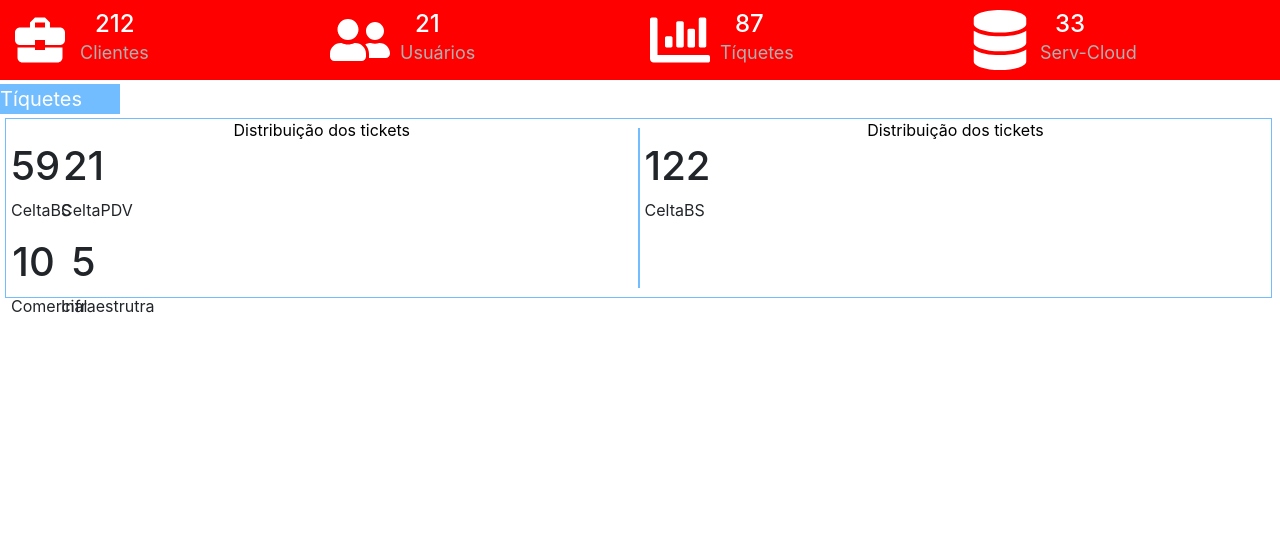
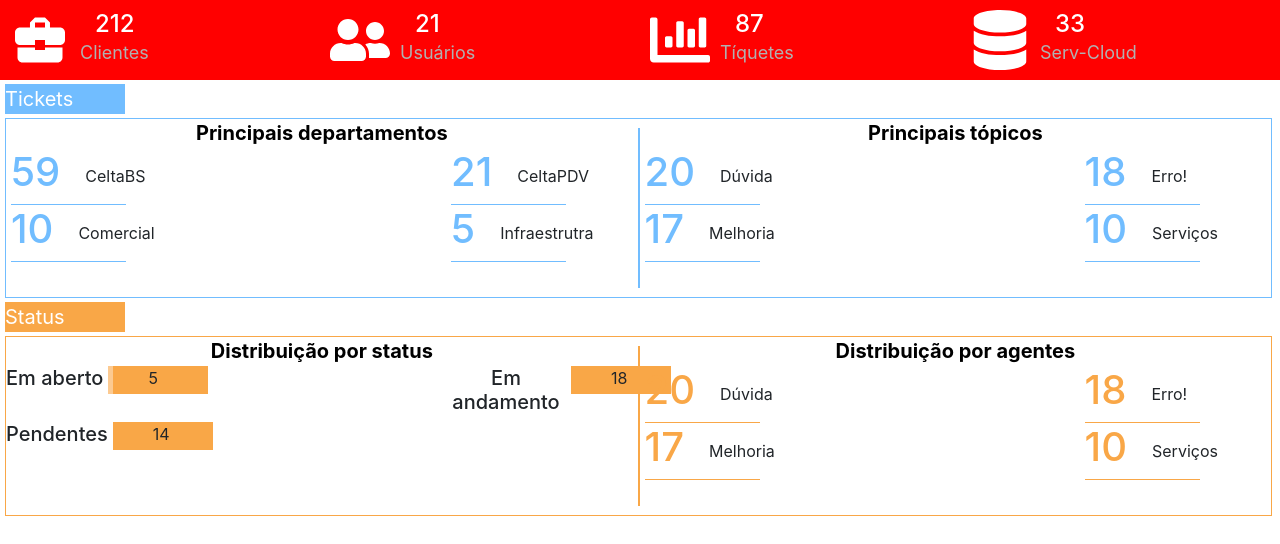
Before and after one commit to thiagovasconcellos/osTicketFront, a React (Create React App) app: page / in a window 1280 px wide. Shown: the top 544 px of the page. Built offline with nearby package versions, Linux system fonts and the light colour scheme.

Commit message:
last version

```diff
--- a/package.json
+++ b/package.json
@@ -9,10 +9,12 @@
     "react-bootstrap": "^1.0.0-beta.14",
     "react-dom": "^16.11.0",
     "react-full-screen": "^0.2.4",
+    "react-grid-system": "^6.0.7",
     "react-icons": "^3.8.0",
     "react-router-dom": "^5.1.2",
     "react-scripts": "3.2.0",
     "react-vis": "^1.11.7",
+    "recharts": "^2.0.0-beta.1",
     "styled-components": "^4.4.1"
   },
   "scripts": {
--- /dev/null
+++ b/src/pages/Department/index.js
@@ -0,0 +1,177 @@
+import React from 'react';
+import { PieChart, Pie, Cell, Legend } from 'recharts';
+
+import { Container, Row, Col } from 'react-grid-system';
+import { Main, Header, Grid, Square, Title } from './styles';
+
+export default function Department() {
+  const data = [
+    { name: 'Em aberto', value: 21 },
+    { name: 'Em andamento', value: 9 },
+    { name: 'Aguardando desenvolvimento', value: 5 },
+    { name: 'Em análise', value: 2 },
+    { name: 'Pendentes', value: 1 },
+    { name: 'Concluídos', value: 1 },
+  ];
+
+  const COLORS = ['#F9A747', '#C2D847', '#47A0F9', '#F16565', '#A19D2D'];
+
+  const RADIAN = Math.PI / 180;
+  const renderCustomizedLabel = ({
+    cx,
+    cy,
+    midAngle,
+    innerRadius,
+    outerRadius,
+    percent,
+    index,
+  }) => {
+    const radius = innerRadius + (outerRadius - innerRadius) * 0.5;
+    const x = cx + radius * Math.cos(-midAngle * RADIAN);
+    const y = cy + radius * Math.sin(-midAngle * RADIAN);
+
+    return (
+      <text
+        x={x}
+        y={y}
+        fill="white"
+        textAnchor={x > cx ? 'start' : 'end'}
+        dominantBaseline="central"
+      >
+        {/* {`${(percent * 100).toFixed(0)}%`} */}
+        {data[index].value}
+      </text>
+    );
+  };
+
+  return (
+    <Main>
+      <Header />
+      <Container>
+        <Row>
+          <Col>
+            <Title inputColor="#F9A747">CeltaBS</Title>
+            <Square inputColor="#F9A747">
+              <PieChart width={400} height={400}>
+                <Pie
+                  data={data}
+                  cx={100}
+                  cy={200}
+                  labelLine={false}
+                  label={renderCustomizedLabel}
+                  outerRadius={80}
+                  fill="#8884d8"
+                  dataKey="value"
+                >
+                  {data.map((entry, index) => (
+                    <Cell
+                      key={`cell-${index}`}
+                      fill={COLORS[index % COLORS.length]}
+                    />
+                  ))}
+                </Pie>
+                <Legend
+                  layout="vertical"
+                  verticalAlign="middle"
+                  align="right"
+                  height={138}
+                  width={138}
+                />
+              </PieChart>
+            </Square>
+          </Col>
+          <Col>
+            <Title inputColor="#C2D847">CeltaPDV</Title>
+            <Square inputColor="#C2D847">
+              <PieChart width={400} height={400}>
+                <Pie
+                  data={data}
+                  cx={100}
+                  cy={200}
+                  labelLine={false}
+                  label={renderCustomizedLabel}
+                  outerRadius={80}
+                  fill="#8884d8"
+                  dataKey="value"
+                >
+                  {data.map((entry, index) => (
+                    <Cell
+                      key={`cell-${index}`}
+                      fill={COLORS[index % COLORS.length]}
+                    />
+                  ))}
+                </Pie>
+                <Legend
+                  layout="vertical"
+                  verticalAlign="middle"
+                  align="right"
+                  height={138}
+                  width={138}
+                />
+              </PieChart>
+            </Square>
+          </Col>
+        </Row>
+        <br />
+        <Title inputColor="#F9A747">CeltaBS</Title>
+        <Square inputColor="#F9A747">
+          <PieChart width={400} height={400}>
+            <Pie
+              data={data}
+              cx={100}
+              cy={200}
+              labelLine={false}
+              label={renderCustomizedLabel}
+              outerRadius={80}
+              fill="#8884d8"
+              dataKey="value"
+            >
+              {data.map((entry, index) => (
+                <Cell
+                  key={`cell-${index}`}
+                  fill={COLORS[index % COLORS.length]}
+                />
+              ))}
+            </Pie>
+            <Legend
+              layout="vertical"
+              verticalAlign="middle"
+              align="right"
+              height={138}
+              width={138}
+            />
+          </PieChart>
+        </Square>
+        <Title inputColor="#C2D847">CeltaPDV</Title>
+        <Square inputColor="#C2D847">
+          <PieChart width={400} height={400}>
+            <Pie
+              data={data}
+              cx={100}
+              cy={200}
+              labelLine={false}
+              label={renderCustomizedLabel}
+              outerRadius={80}
+              fill="#8884d8"
+              dataKey="value"
+            >
+              {data.map((entry, index) => (
+                <Cell
+                  key={`cell-${index}`}
+                  fill={COLORS[index % COLORS.length]}
+                />
+              ))}
+            </Pie>
+            <Legend
+              layout="vertical"
+              verticalAlign="middle"
+              align="right"
+              height={138}
+              width={138}
+            />
+          </PieChart>
+        </Square>
+      </Container>
+    </Main>
+  );
+}
--- /dev/null
+++ b/src/pages/Department/styles.js
@@ -0,0 +1,65 @@
+import styled from 'styled-components';
+
+export const Main = styled.div`
+  div {
+    display: flex;
+    flex: 1;
+  }
+`;
+
+export const Header = styled.div`
+  display: flex;
+  flex: 1;
+  width: 100%;
+  height: 80px;
+  background: #ff0000;
+  color: white;
+  font-size: 30px;
+  justify-content: center;
+
+  svg {
+    margin: 10px;
+    color: white;
+    :hover {
+      color: #ddd;
+      cursor: pointer;
+    }
+  }
+`;
+
+export const Grid = styled.div`
+  display: grid;
+  flex: 1;
+  grid-template-columns: 100px 100px;
+`;
+
+export const Title = styled.div`
+  display: list-item;
+  flex: auto;
+  margin-top: 4px;
+  margin-left: 5px;
+  font-size: 20px;
+  width: 30px;
+  height: 30px;
+  color: white;
+  background: ${props => props.inputColor};
+  p {
+    margin-left: 5px;
+    flex: 1;
+    display: flex;
+    align-items: center;
+  }
+`;
+
+export const Square = styled.div`
+  display: grid;
+  flex: 1;
+  grid-template-rows: 100px 100px;
+  margin-left: 5px;
+  text-align: center;
+  align-items: center;
+  margin-top: 4px;
+  width: 39%;
+  height: 220px;
+  border: solid 1px ${props => props.inputColor};
+`;
--- a/src/pages/Home/index.js
+++ b/src/pages/Home/index.js
@@ -16,9 +16,13 @@ import {
   GridTitle,
   Grid,
   Item,
+  Status,
+  Bar,
+  TotalBar,
 } from './styles';
 
 export default function Home() {
+  const count = 5;
   return (
     <Container>
       <Header>
@@ -43,36 +47,105 @@ export default function Home() {
           <MySubTitle>Serv-Cloud</MySubTitle>
         </Divisor>
       </Header>
-      <H1>Tíquetes</H1>
-      <BlueSquare>
+      <H1 inputColor="#71bdff">Tickets</H1>
+      <BlueSquare inputColor="#71bdff">
         <InnerSquare>
-          <GridTitle>Distribuição dos tickets</GridTitle>
+          <GridTitle>Principais departamentos</GridTitle>
           <Grid>
-            <Item>
-              <h1>59</h1>
+            <Item inputColor="#71bdff">
+              <h1 inputColor="#71bdff">59</h1>
               <p>CeltaBS</p>
             </Item>
-            <Item>
-              <h1>21</h1>
+            <Item inputColor="#71bdff">
+              <h1 inputColor="#71bdff">21</h1>
               <p>CeltaPDV</p>
             </Item>
-            <Item>
-              <h1>10</h1>
+            <Item inputColor="#71bdff">
+              <h1 inputColor="#71bdff">10</h1>
               <p>Comercial</p>
             </Item>
-            <Item>
-              <h1>5</h1>
+            <Item inputColor="#71bdff">
+              <h1 inputColor="#71bdff">5</h1>
               <p>Infraestrutra</p>
             </Item>
           </Grid>
         </InnerSquare>
         <LineDivisor inputColor="#71bdff" />
         <InnerSquare>
-          <GridTitle>Distribuição dos tickets</GridTitle>
+          <GridTitle>Principais tópicos</GridTitle>
           <Grid>
-            <Item>
-              <h1>122</h1>
-              <p>CeltaBS</p>
+            <Item inputColor="#71bdff">
+              <h1 inputColor="#71bdff">20</h1>
+              <p>Dúvida</p>
+            </Item>
+            <Item inputColor="#71bdff">
+              <h1 inputColor="#71bdff">18</h1>
+              <p>Erro!</p>
+            </Item>
+            <Item inputColor="#71bdff">
+              <h1 inputColor="#71bdff">17</h1>
+              <p>Melhoria</p>
+            </Item>
+            <Item inputColor="#71bdff">
+              <h1 inputColor="#71bdff">10</h1>
+              <p>Serviços</p>
+            </Item>
+          </Grid>
+        </InnerSquare>
+      </BlueSquare>
+      <H1 inputColor="#F9A747">Status</H1>
+      <BlueSquare inputColor="#F9A747">
+        <InnerSquare>
+          <GridTitle>Distribuição por status</GridTitle>
+          <Grid>
+            <Status>
+              <h1>Em aberto</h1>
+              <Bar inputColor="#F9A747">
+                <TotalBar
+                  progress={`${count}px`}
+                  inputColor="rgba(255, 255, 255, 0.4)"
+                >
+                  <p>{count}</p>
+                </TotalBar>
+              </Bar>
+            </Status>
+            <Status>
+              <h1>Em andamento</h1>
+              <Bar inputColor="#F9A747">
+                <TotalBar progress={18} inputColor="red">
+                  <p>18</p>
+                </TotalBar>
+              </Bar>
+            </Status>
+            <Status>
+              <h1>Pendentes</h1>
+              <Bar inputColor="#F9A747">
+                <TotalBar progress={14} inputColor="red">
+                  <p>14</p>
+                </TotalBar>
+              </Bar>
+            </Status>
+          </Grid>
+        </InnerSquare>
+        <LineDivisor inputColor="#F9A747" />
+        <InnerSquare>
+          <GridTitle>Distribuição por agentes</GridTitle>
+          <Grid>
+            <Item inputColor="#F9A747">
+              <h1 inputColor="#F9A747">20</h1>
+              <p>Dúvida</p>
+            </Item>
+            <Item inputColor="#F9A747">
+              <h1 inputColor="#F9A747">18</h1>
+              <p>Erro!</p>
+            </Item>
+            <Item inputColor="#F9A747">
+              <h1 inputColor="#F9A747">17</h1>
+              <p>Melhoria</p>
+            </Item>
+            <Item inputColor="#F9A747">
+              <h1 inputColor="#F9A747">10</h1>
+              <p>Serviços</p>
             </Item>
           </Grid>
         </InnerSquare>
--- a/src/pages/Home/styles.js
+++ b/src/pages/Home/styles.js
@@ -40,12 +40,14 @@ export const MySubTitle = styled.p`
 
 export const H1 = styled.div`
   margin-top: 4px;
+  margin-left: 5px;
   font-size: 20px;
   width: 120px;
   height: 30px;
   color: white;
-  background: #71bdff;
+  background: ${props => props.inputColor};
   p {
+    margin-left: 5px;
     flex: 1;
     display: flex;
     justify-items: center;
@@ -60,7 +62,7 @@ export const BlueSquare = styled.div`
   margin-top: 4px;
   width: 99%;
   height: 180px;
-  border: solid 1px #71bdff;
+  border: solid 1px ${props => props.inputColor};
 `;
 
 export const InnerSquare = styled.div`
@@ -76,16 +78,61 @@ export const LineDivisor = styled.div`
 
 export const Grid = styled.div`
   display: grid;
-  grid-template-columns: 50px 50px;
+  grid-template-columns: 120px 120px;
+  grid-column-gap: 320px;
 `;
 
 export const GridTitle = styled.text`
+  font-size: 20px;
+  font-weight: bold;
   display: flex;
   justify-content: center;
   color: black;
 `;
 
 export const Item = styled.div`
+  display: flex;
+  flex: 1;
   margin-left: 5px;
+  border-bottom: 1px solid ${props => props.inputColor};
+  border-bottom-width: 90%;
+  align-items: flex-end;
   grid-template-rows: 50px 50px;
+
+  h1 {
+    color: ${props => props.inputColor};
+  }
+  p {
+    align-self: left;
+    margin-left: 25px;
+  }
 `;
+
+export const Status = styled.div`
+  display: flexbox;
+  grid-template-rows: 150px 150px;
+
+  h1 {
+    font-size: 20px;
+  }
+`;
+
+export const Bar = styled.div`
+  display: flex;
+  margin-left: 5px;
+  width: 100px;
+  height: 28px;
+  background-color: ${props => props.inputColor};
+`;
+
+export const TotalBar = styled.div`
+  display: flex;
+  flex: initial;
+  width: ${props => props.progress};
+  height: 28px;
+  background-color: ${props => props.inputColor};
+  p {
+    margin-left: 40px;
+    position: absolute;
+  }
+`;
--- a/src/routes.js
+++ b/src/routes.js
@@ -4,6 +4,7 @@ import { Switch, Route } from 'react-router-dom';
 import Home from './pages/Home';
 import Dashboard from './pages/Dashboard';
 import User from './pages/User';
+import Department from './pages/Department';
 
 export default function Routes() {
   return (
@@ -11,6 +12,7 @@ export default function Routes() {
       <Route path="/" exact component={Home} />
       <Route path="/dashboard" component={Dashboard} />
       <Route path="/users" component={User} />
+      <Route path="/departments" component={Department} />
     </Switch>
   );
 }
```
Also changed, not shown: 1 other file (tests, documents, lock files or other folders).
